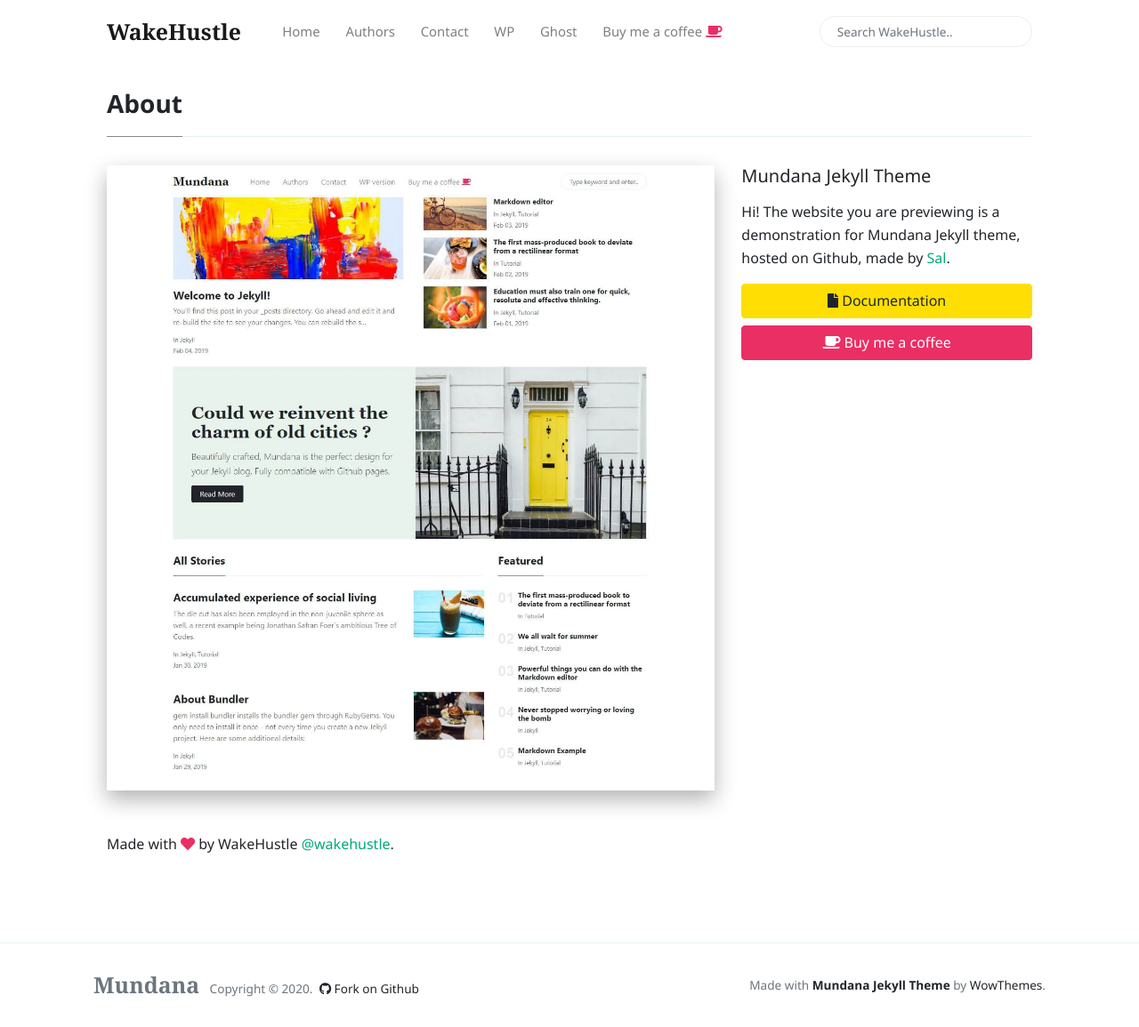
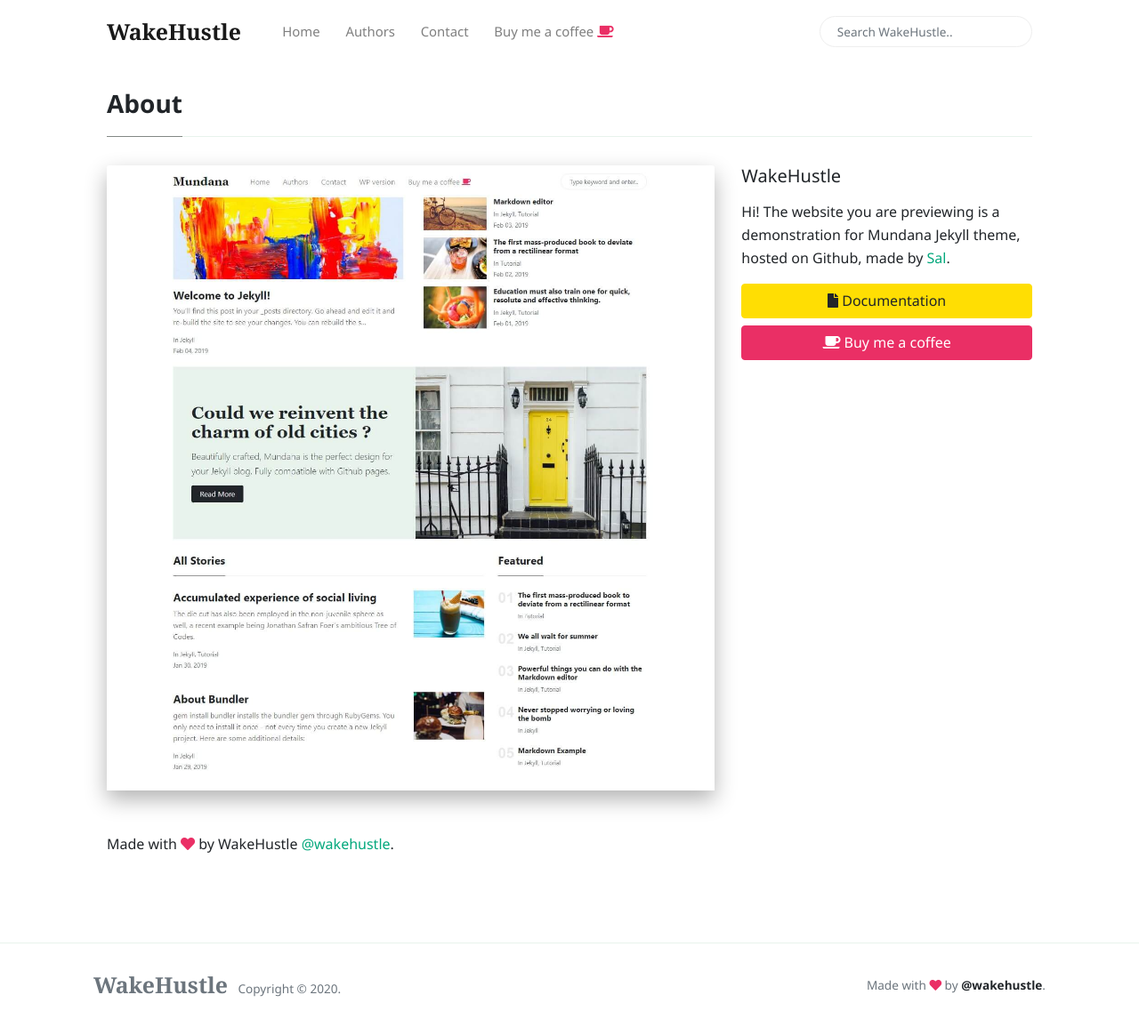
Before and after one commit to wakehustle/wakehustle.github.io, a Jekyll site: the page built from _pages/about.md, in a window 1280 px wide and 1155 px high. Shown: the whole window at 89% size. Built offline with Jekyll 4.4.1, drawn with Linux system fonts in a browser that asks for light colours; nearby versions of some CDN libraries; comment, search, counter and statistics services are not loaded.

Commit message:
minor changes 2

```diff
--- a/_config.yml
+++ b/_config.yml
@@ -20,12 +20,12 @@
 
 authors:
     sal:
-      name:           Piyush
+      name:           Piyush Varshney
       site:           https://piyushvarshney.github.io
       avatar:         /assets/images/avatar1.jpg
       bio:            "Hi, I am Piyush, the author of WakeHustle, the site you're currently playing around. I hope you like it!"
-      email:          info@gmail.com
-      twitter:        https://twitter.com/wowthemesnet
+      email:          piyush@wakehustle.com
+      instagram:        https://instagram.com/piyushvrshney
 
 
 
--- a/_includes/menu-header.html
+++ b/_includes/menu-header.html
@@ -10,11 +10,5 @@
 <a class="nav-link" href="{{site.baseurl}}/contact.html">Contact</a>
 </li>
 <li class="nav-item">
-<a target="_blank" class="nav-link" href="https://www.wowthemes.net/themes/mundana-wordpress/">WP</a>
-</li>
-<li class="nav-item">
-<a target="_blank" class="nav-link" href="https://www.wowthemes.net/themes/mundana-ghost/">Ghost</a>
-</li>
-<li class="nav-item">
 <a target="_blank" class="nav-link" href="https://www.wowthemes.net/donate/">Buy me a coffee <i class="fa fa-coffee text-danger"></i></a>
 </li>
--- a/_includes/sidebar.html
+++ b/_includes/sidebar.html
@@ -1,4 +1,4 @@
-<h5 class="mb-3">Mundana Jekyll Theme</h5>
+<h5 class="mb-3">WakeHustle</h5>
 
 <p>Hi! The website you are previewing is a demonstration for Mundana Jekyll theme, hosted on Github, made by <a href="https://www.wowthemes.net/donate/">Sal</a>.</p>
 
--- a/_layouts/default.html
+++ b/_layouts/default.html
@@ -77,15 +77,15 @@
         <div class="container">
         <div class="row align-items-center justify-content-between">
             <div>
-                <span class="navbar-brand mr-2 mb-0"><strong>Mundana</strong></span>
+                <span class="navbar-brand mr-2 mb-0"><strong>WakeHustle    </strong></span>
                 <span>Copyright © <script>document.write(new Date().getFullYear())</script>.</span>
 
                 <!--  Github Repo Star Btn-->
-                <a class="text-dark ml-1" target="_blank" href="https://github.com/wowthemesnet/mundana-theme-jekyll"><i class="fab fa-github"></i> Fork on Github</a>
+                  <!--<a class="text-dark ml-1" target="_blank" href="https://github.com/wowthemesnet/mundana-theme-jekyll"><i class="fab fa-github"></i> Fork on Github</a>-->
 
             </div>
             <div>
-                Made with <a target="_blank" class="text-dark font-weight-bold" href="https://www.wowthemes.net/mundana-jekyll-theme/"> Mundana Jekyll Theme </a> by <a class="text-dark" target="_blank" href="https://www.wowthemes.net">WowThemes</a>.
+                Made with <i class="fa fa-heart text-danger"></i> by<a target="_blank" class="text-dark font-weight-bold" href="https://www.instagram.com/WakeHustle"> @wakehustle</a>.
             </div>
         </div>
         </div>
```
